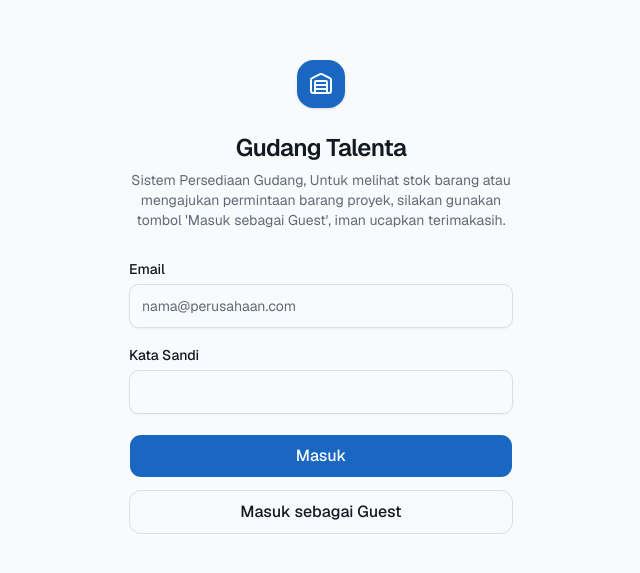
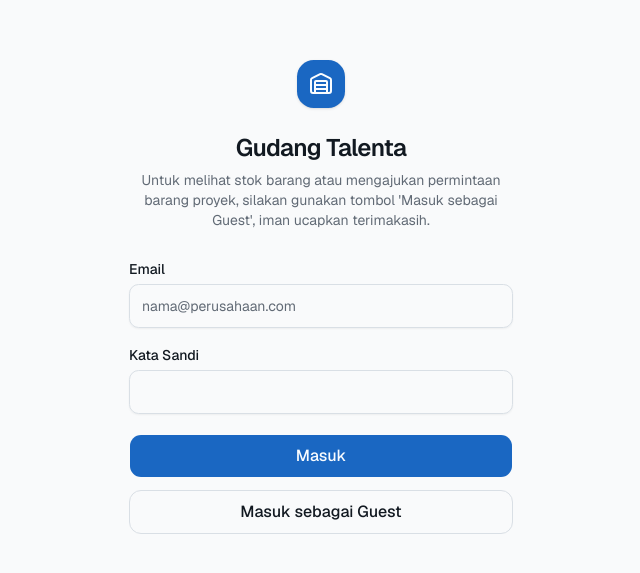
Before and after one commit to Hanspyyyy/gudangtalenta, a Next.js app in the folder guest-login-system/inventory-management-system/: page /auth/login in a window 1280 px wide. Shown: the part 103-676 px from the top of the page, without its empty margins (319-959 px from the left). Built offline with nearby package versions, Linux system fonts and the light colour scheme.

Commit message:
Fix typo in guest login page description

```diff
--- a/guest-login-system/inventory-management-system/app/auth/login/page.tsx
+++ b/guest-login-system/inventory-management-system/app/auth/login/page.tsx
@@ -48,7 +48,7 @@ export default function LoginPage() {
               Gudang Talenta
             </h1>
             <p className="text-sm text-muted-foreground text-pretty">
-              Sistem Persediaan Gudang, Untuk melihat stok barang atau mengajukan permintaan barang proyek, silakan gunakan tombol 'Masuk sebagai Guest', iman ucapkan terimakasih.
+              Untuk melihat stok barang atau mengajukan permintaan barang proyek, silakan gunakan tombol 'Masuk sebagai Guest', iman ucapkan terimakasih.
             </p>
           </div>
         </div>
```
